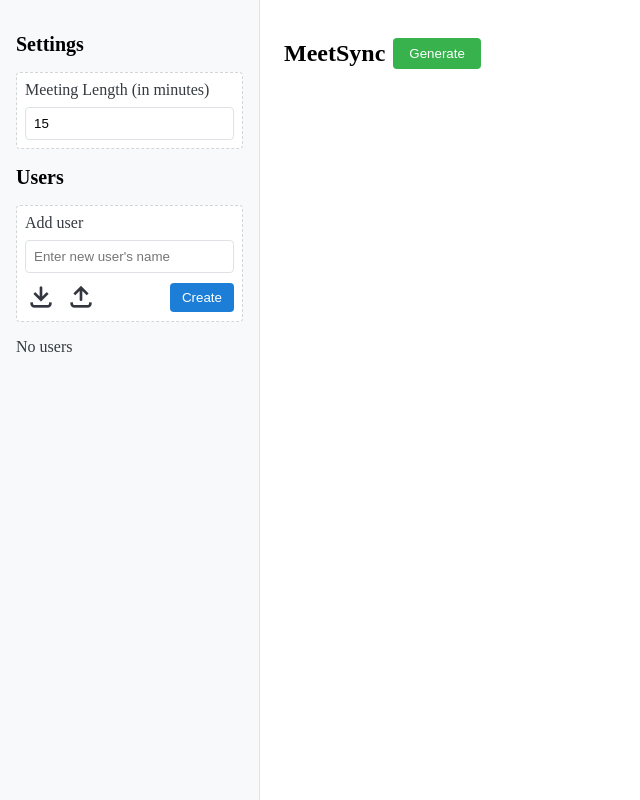
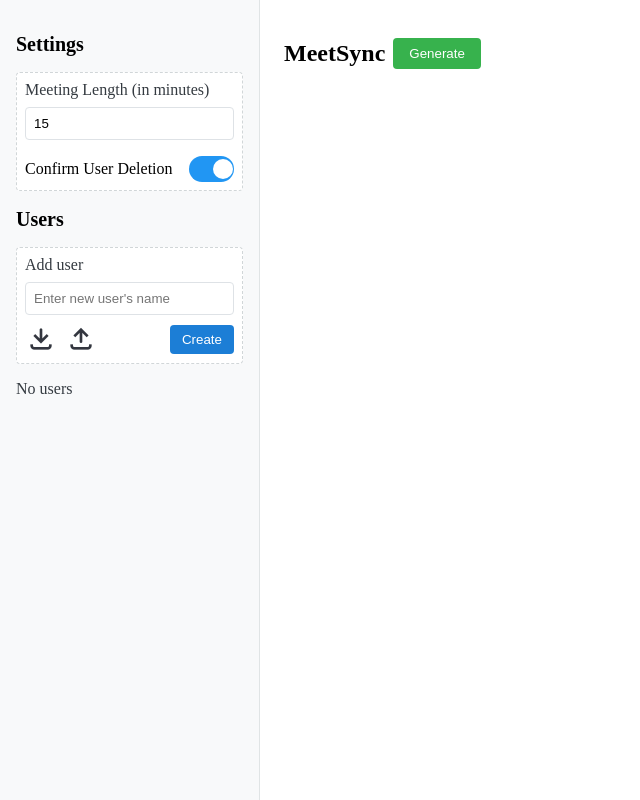
Before and after one commit to Sakarmit/MeetSync, a FastAPI app: page / in a window 1280 px wide. Shown: the whole page, without its empty margins (0-640 px from the left). Run offline with FastAPI, Linux system fonts and the light colour scheme; some libraries are stand-ins or nearby versions.

Commit message:
User Deletion Confirmation

```diff
--- a/static/scripts/user_side_bar.js
+++ b/static/scripts/user_side_bar.js
@@ -25,6 +25,14 @@ function createUserListItem(name, id) {
     .addEventListener("click", () => eventBus.selectUser(id));
   itemElement.querySelector("img.delete").addEventListener("click", (e) => {
     e.stopPropagation();
+
+    if (document.getElementById("confirm-deletion").checked) {
+      let confirmDelete = window.confirm(`Are you sure you want to delete user "${name}"? This action cannot be undone.`);
+      if (!confirmDelete) {
+        return;
+      }
+    }
+
     flashMessage(`User "${name}" deleted.`, "success");
     e.target.parentElement.parentElement.remove();
     if (context.users.length - 1 === 0) {
--- a/static/styles/user-side-bar.css
+++ b/static/styles/user-side-bar.css
@@ -146,3 +146,73 @@ ul.user-list > .no-users-message {
     display: none;
   }
 }
+
+.delete-slider {
+  margin-top: 0.5rem;
+  display: flex;
+  align-items: center;
+  justify-content: space-between;
+}
+
+/*Source: https://www.w3schools.com/howto/howto_css_switch.asp*/
+/* Toggle Switch */
+.switch {
+  position: relative;
+  display: inline-block;
+  width: 45px;
+  height: 26px;
+}
+
+.switch input {
+  opacity: 0;
+  width: 0;
+  height: 0;
+}
+
+/* The slider */
+.slider {
+  position: absolute;
+  cursor: pointer;
+  top: 0;
+  left: 0;
+  right: 0;
+  bottom: 0;
+  background-color: #ccc;
+  -webkit-transition: .4s;
+  transition: .4s;
+}
+
+.slider:before {
+  position: absolute;
+  content: "";
+  height: 20px;
+  width: 20px;
+  left: 4px;
+  bottom: 3px;
+  background-color: white;
+  -webkit-transition: .4s;
+  transition: .4s;
+}
+
+input:checked + .slider {
+  background-color: #2196F3;
+}
+
+input:focus + .slider {
+  box-shadow: 0 0 1px #2196F3;
+}
+
+input:checked + .slider:before {
+  -webkit-transform: translateX(20px);
+  -ms-transform: translateX(20px);
+  transform: translateX(20px);
+}
+
+/* Rounded sliders */
+.slider.round {
+  border-radius: 26px;
+}
+
+.slider.round:before {
+  border-radius: 50%;
+}
--- a/templates/users_side_bar.html.jinja
+++ b/templates/users_side_bar.html.jinja
@@ -3,6 +3,13 @@
   <div class="settings-section">
     <label for="meeting-length-input">Meeting Length (in minutes)</label>
     <input id="meeting-length-input" type="number" value="15" min="0" max="1440" step="15" />
+    <div class="delete-slider">
+      <label>Confirm User Deletion</label>
+      <label class="switch">
+        <input id="confirm-deletion" type="checkbox" checked>
+        <span class="slider round"></span>
+      </label>
+    </div>
   </div>
   <h1>Users</h1>
   <div class="create-user-section">
```
